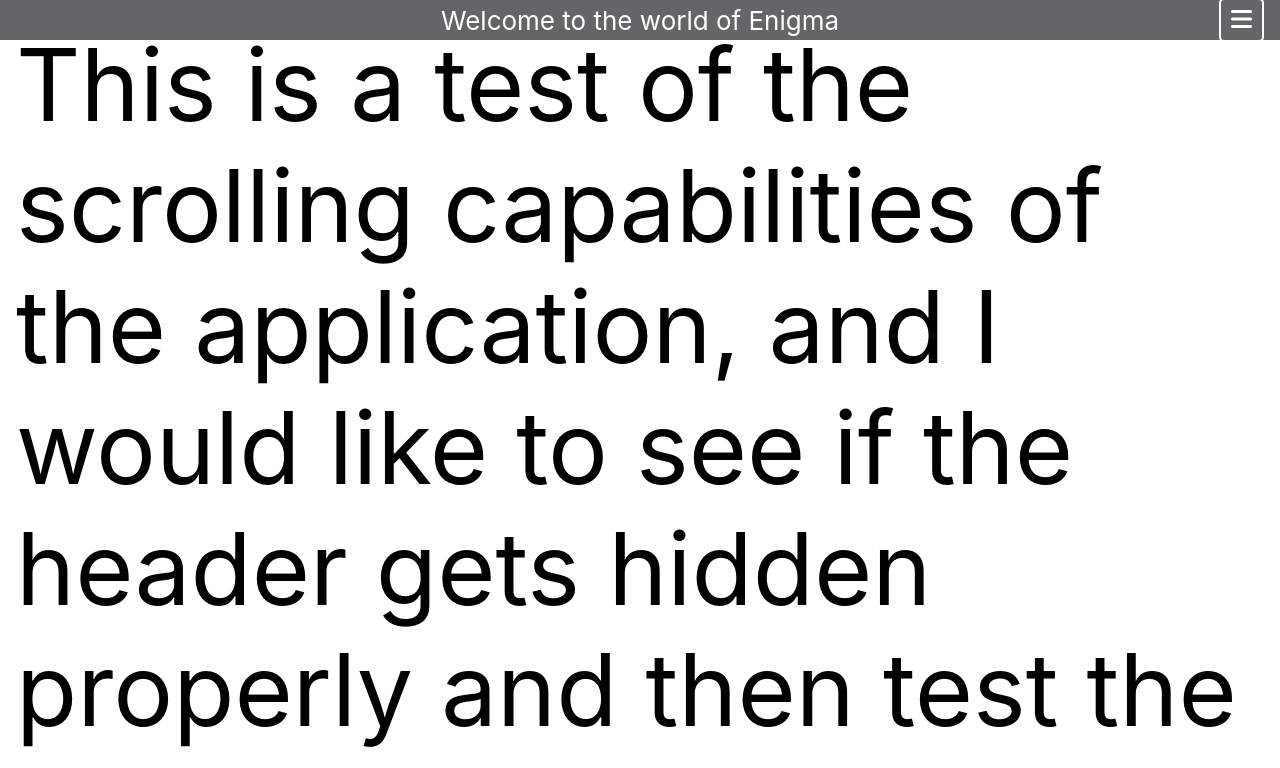
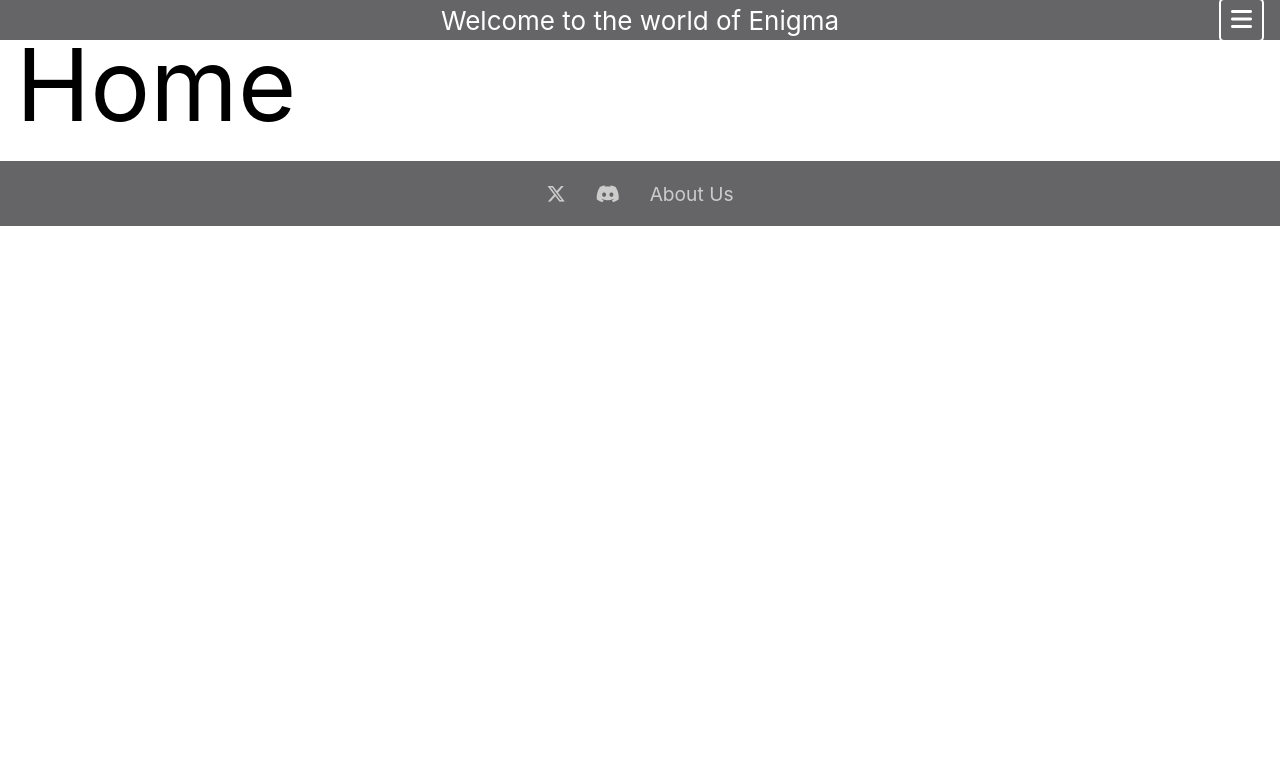
Before and after one commit to SWolf7/homebrew, a React (Create React App) app in the folder game-dashboard/: page / in a window 1280 px wide. Shown: the top 768 px of the page. Built offline with nearby package versions, Linux system fonts and the light colour scheme.

Commit message:
Created the footer for the site.

```diff
--- a/game-dashboard/public/index.html
+++ b/game-dashboard/public/index.html
@@ -12,34 +12,11 @@
       content="Web site created using create-react-app"
     />
     <link rel="apple-touch-icon" href="%PUBLIC_URL%/logo.png" />
-    <!--
-      manifest.json provides metadata used when your web app is installed on a
-      user's mobile device or desktop. See https://developers.google.com/web/fundamentals/web-app-manifest/
-    -->
     <link rel="manifest" href="%PUBLIC_URL%/manifest.json" />
-    <!--
-      Notice the use of %PUBLIC_URL% in the tags above.
-      It will be replaced with the URL of the `public` folder during the build.
-      Only files inside the `public` folder can be referenced from the HTML.
-
-      Unlike "/favicon.ico" or "favicon.ico", "%PUBLIC_URL%/favicon.ico" will
-      work correctly both with client-side routing and a non-root public URL.
-      Learn how to configure a non-root public URL by running `npm run build`.
-    -->
-    <title>React App</title>
+    <title>Wolfy__Studios</title>
   </head>
   <body>
     <noscript>You need to enable JavaScript to run this app.</noscript>
     <div id="root"></div>
-    <!--
-      This HTML file is a template.
-      If you open it directly in the browser, you will see an empty page.
-
-      You can add webfonts, meta tags, or analytics to this file.
-      The build step will place the bundled scripts into the <body> tag.
-
-      To begin the development, run `npm start` or `yarn start`.
-      To create a production bundle, use `npm run build` or `yarn build`.
-    -->
   </body>
 </html>
--- a/game-dashboard/src/App.css
+++ b/game-dashboard/src/App.css
@@ -35,6 +35,25 @@
 .App-body {
   background-color: #ffffff;
   font-size: 100px;
+}
+
+.footer {
+  text-align: center;
+  padding: 20px;
+  background-color: #656567;
+  color: #fff;
+  border-top: 1px solid #656567;
+}
+
+.footer a {
+  margin: 0 15px;
+  color: #ccc;
+  text-decoration: none;
+  font-size: 1.2rem;
+}
+
+.footer a:hover {
+  color: #fff;
 }
 
 .button {
--- a/game-dashboard/src/App.js
+++ b/game-dashboard/src/App.js
@@ -1,13 +1,14 @@
 import React, { useState, useEffect } from "react";
-import { useNavigate, Routes, Route } from "react-router-dom";
+import { useNavigate, Routes, Route, Link } from "react-router-dom";
 
 import Forum from "./pages/Forum"
 import Home from "./pages/Home"
 import BuildHelp from "./pages/BuildHelp"
 import Inventory from "./pages/Inventory"
 import Map from "./pages/Map"
+import About from "./pages/About"
 
-import "./App.css";
+import "./App.css"
 
 function App() {
   const [isSidebarOpen, setIsSidebarOpen] = useState(false);
@@ -45,7 +46,6 @@ function App() {
     };
 
     window.addEventListener("scroll", handleScroll);
-
     return () => window.removeEventListener("scroll", handleScroll);
   }, [lastScrollY]);
 
@@ -54,9 +54,7 @@ function App() {
       {isSidebarOpen && <div className="overlay" onClick={closeSidebar}></div>}
 
       <div className={`sidebar ${isSidebarOpen ? "open" : ""}`}>
-        <button className="close-button" onClick={closeSidebar}>
-          &times;
-        </button>
+        <button className="close-button" onClick={closeSidebar}>&times;</button>
         <ul>
           <li onClick={() => handleNavigate("/")}>Home</li>
           <li onClick={() => handleNavigate("/forum")}>Forum</li>
@@ -75,13 +73,26 @@ function App() {
 
       <main className="App-body">
         <Routes>
-          <Route path="/" element={<Home />}/>
+          <Route path="/" element={<Home />} />
           <Route path="/forum" element={<Forum />} />
           <Route path="/map" element={<Map />} />
           <Route path="/inventory" element={<Inventory />} />
           <Route path="/help" element={<BuildHelp />} />
+          <Route path="/about" element={<About />}/>
         </Routes>
       </main>
+
+      <footer className="footer">
+        <a href="https://x.com/Wolfy__Studios" target="_blank" rel="noopener noreferrer">
+          <i className="fab fa-x-twitter"></i>
+        </a>
+        <a href="https://discord.gg/4d469Cbck4" target="_blank" rel="noopener noreferrer">
+          <i className="fab fa-discord"></i>
+        </a>
+        <Link to="/about">
+          About Us
+        </Link>
+      </footer>
     </div>
   );
 }
--- /dev/null
+++ b/game-dashboard/src/pages/About.js
@@ -0,0 +1,10 @@
+// src/pages/About.js
+import React from "react";
+
+export default function About() {
+  return (
+    <div>
+        About Us
+    </div>
+  );
+}
--- a/game-dashboard/src/pages/Home.js
+++ b/game-dashboard/src/pages/Home.js
@@ -4,9 +4,7 @@ import React from "react";
 export default function Home() {
   return (
     <div>
-        This is a test of the scrolling capabilities of the application,
-        and I would like to see if the header gets hidden properly and
-        then test the scrolling functionality of the sidebar
+      Home
     </div>
   );
 }
```
